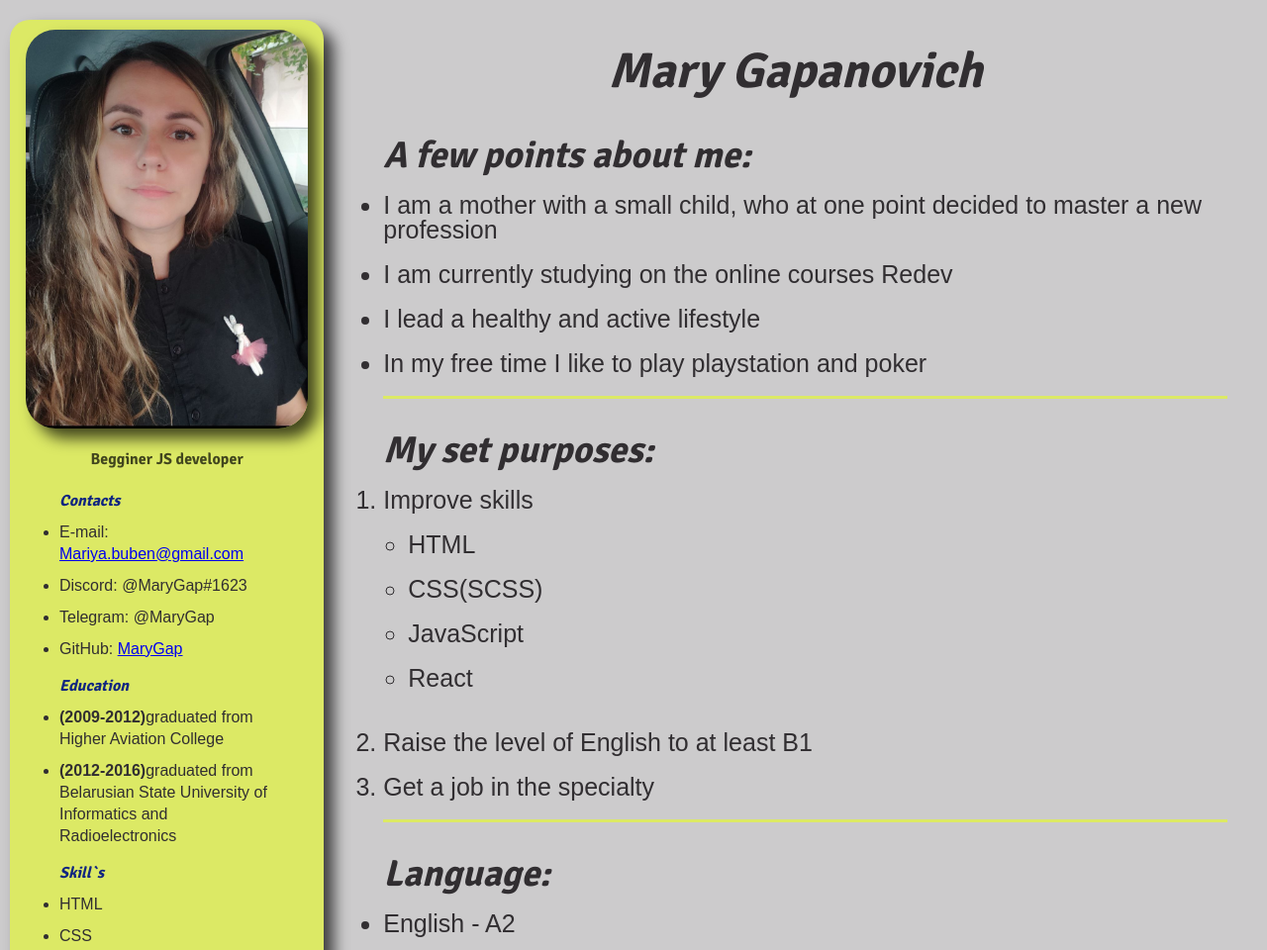
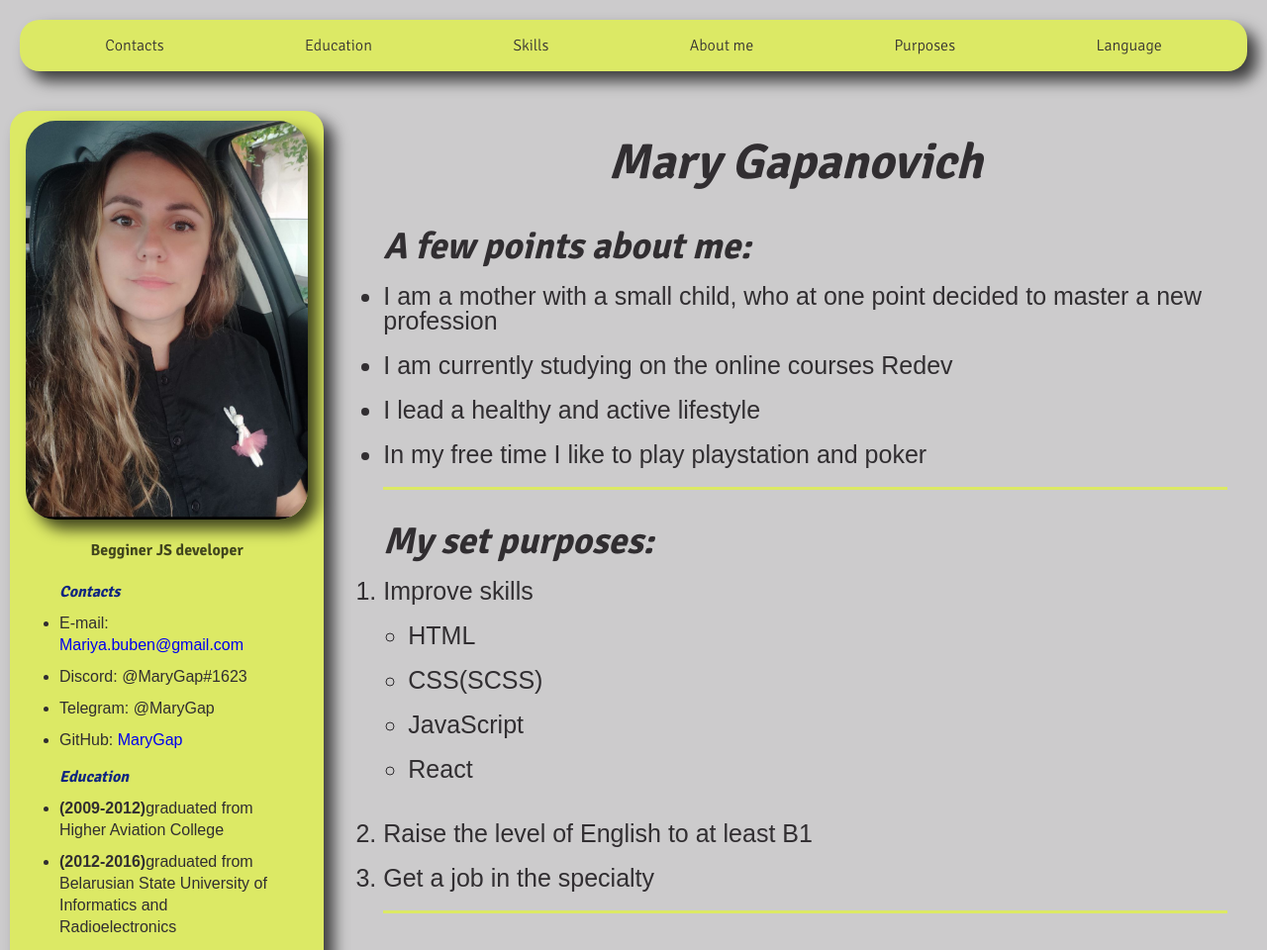
Before and after one commit to MaryGap/rsschool-cv, a plain HTML site: page index.html in a window 1280 px wide. Shown: the top 960 px of the page at 99% size. Drawn offline with Linux system fonts and the light colour scheme.

Commit message:
feat: add new html css

```diff
--- a/CSS/style.css
+++ b/CSS/style.css
@@ -33,17 +33,33 @@ body{
    line-height: 22px;
    background: rgb(204, 203, 204);
    color: rgb(49, 46, 49);
+   max-width: 1500px;
 }
+a{
+   text-decoration: none;
+   }
 .resume{
-	max-width: 1500px;
 	max-height: auto;
 	display: flex;
 }
+.header_nav{
+   margin: 20px ;
+   background-color: rgb(220, 233, 101);
+   border-radius: 20px;
+   box-shadow: 10px 10px 15px rgb(0 0 0 / 70%);
+   }
+   .nav_lines{
+   display: flex;
+   justify-content: space-around;
+   padding: 15px;
+   }
+   .nav_lines p{
+   font-family: 'SignikaNegative-Light'
+   }
 .resume .resume_nav{
 	width: 33.3%;
 	background-color: rgb(220, 233, 101);
 }
-
 .resume .resume_nav .resume_photo{
 	width: 100%;
 }
@@ -52,7 +68,6 @@ body{
    margin: 20px 0 0 10px;
    box-shadow: 10px 10px 15px rgb(0 0 0 / 70%);
 }
-
 .photo_profile{
    display: block;
 	width: 90%;
@@ -67,15 +82,12 @@ body{
 .resume_item_info{
    width: 100%;
 }
-
-
 .about_me{
    color:rgba(0,0,0,0.7);
    text-align: center;
-    margin: 20px 0 20px;
-    font-family: 'SignikaNegative-Bold';
+   margin: 20px 0 20px;
+   font-family: 'SignikaNegative-Bold';
 }
-
 .nav_info{
    display: flex;
    flex-direction: column;
@@ -130,7 +142,6 @@ h1{
    margin-bottom: 25px;
    font-style: italic;
    font-family: 'SignikaNegative-Bold';
-
 }
 main li{
    padding-bottom: 20px;
--- a/index.html
+++ b/index.html
@@ -8,6 +8,18 @@
    <title>MaryGap</title>
 </head>
 <body>
+   <header>
+      <nav class="header_nav">
+         <div class="nav_lines">
+      <p>Contacts</p>
+      <p>Education</p>
+      <p>Skills</p>
+      <p>About me</p>
+      <p>Purposes</p>
+      <p>Language</p>
+         </div>
+      </nav>
+   </header>
    <div class="resume">
       <aside class="resume_nav">
          <div class="resume_photo">
@@ -45,7 +57,7 @@
          </div>
       </aside>
       <main>
-        <header> <h1>Mary Gapanovich</h1></header>
+        <h1>Mary Gapanovich</h1>
          <div class="main_info">
             <div class="info_about_me">
             <h2 class="title_h2">A few points about me:</h2>
```
